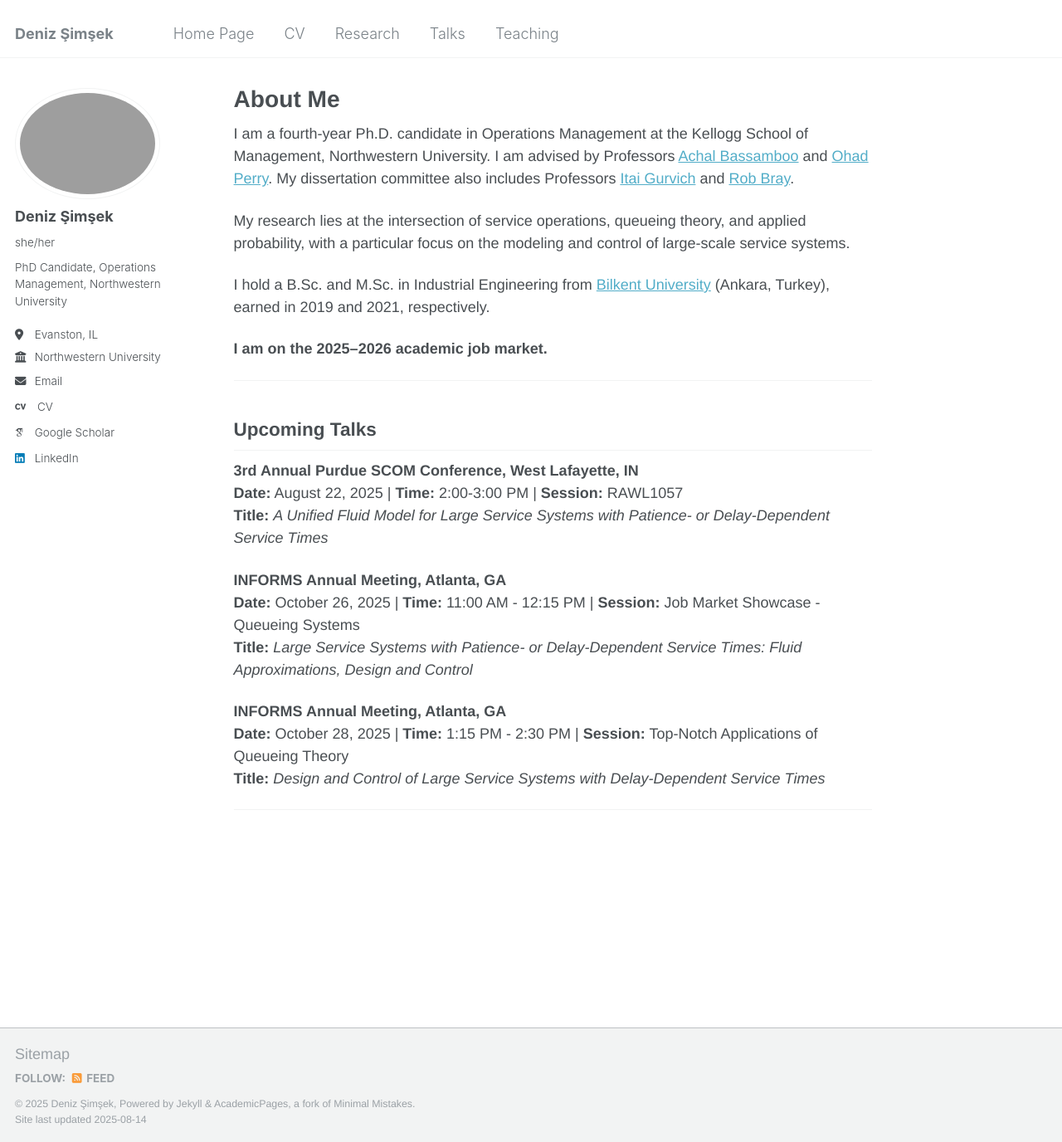
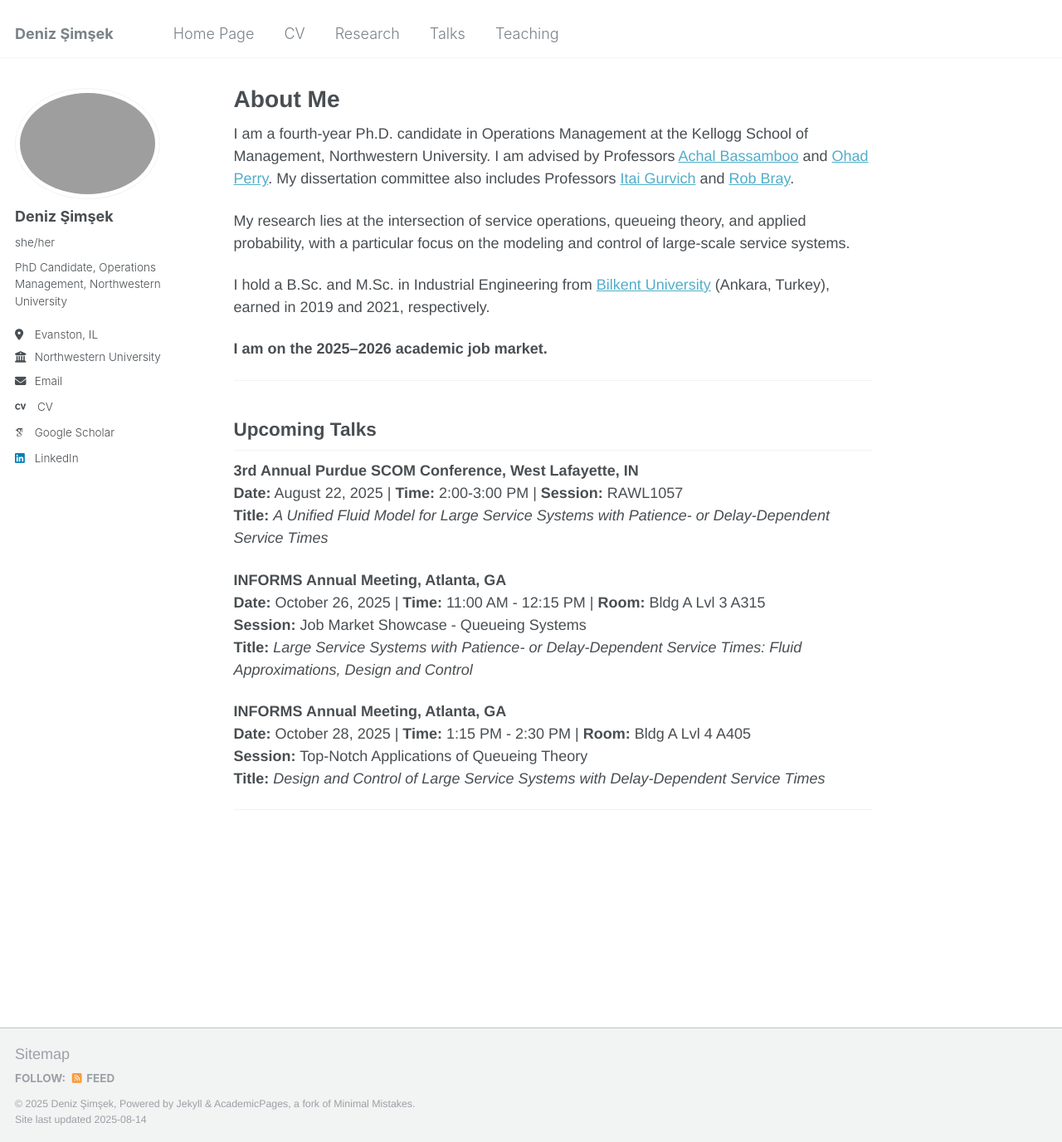
Before and after one commit to deniz-simsek/deniz-simsek.github.io, a Jekyll site: the page built from _pages/about.md, in a window 1280 px wide and 1376 px high. Shown: the whole window at 83% size. Built offline with Jekyll 4.4.1, drawn with Linux system fonts in a browser that asks for light colours; some web fonts are replaced.

Commit message:
Update about.md

```diff
--- a/_pages/about.md
+++ b/_pages/about.md
@@ -24,11 +24,13 @@ I hold a B.Sc. and M.Sc. in Industrial Engineering from [Bilkent University](htt
 **Title:** *A Unified Fluid Model for Large Service Systems with Patience- or Delay-Dependent Service Times*
 
 **INFORMS Annual Meeting, Atlanta, GA**
-**Date:** October 26, 2025 | **Time:** 11:00 AM - 12:15 PM | **Session:** Job Market Showcase - Queueing Systems
+**Date:** October 26, 2025 | **Time:** 11:00 AM - 12:15 PM | **Room:** Bldg A Lvl 3 A315
+**Session:** Job Market Showcase - Queueing Systems
 **Title:** *Large Service Systems with Patience- or Delay-Dependent Service Times: Fluid Approximations, Design and Control*
 
 **INFORMS Annual Meeting, Atlanta, GA**
-**Date:** October 28, 2025 | **Time:** 1:15 PM - 2:30 PM | **Session:** Top-Notch Applications of Queueing Theory
+**Date:** October 28, 2025 | **Time:** 1:15 PM - 2:30 PM | **Room:** Bldg A Lvl 4 A405
+**Session:** Top-Notch Applications of Queueing Theory
 **Title:** *Design and Control of Large Service Systems with Delay-Dependent Service Times*
 
 
```
